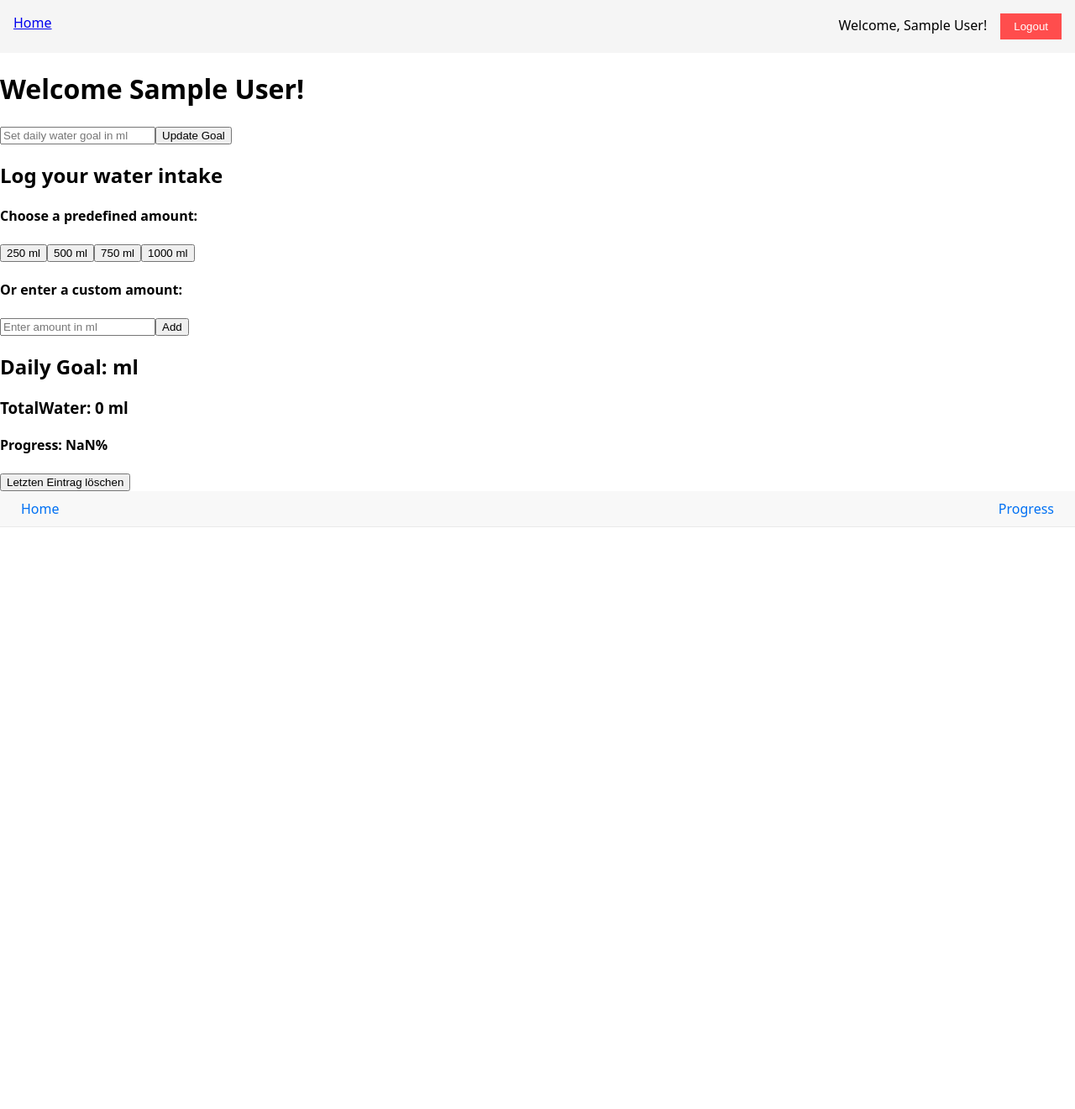
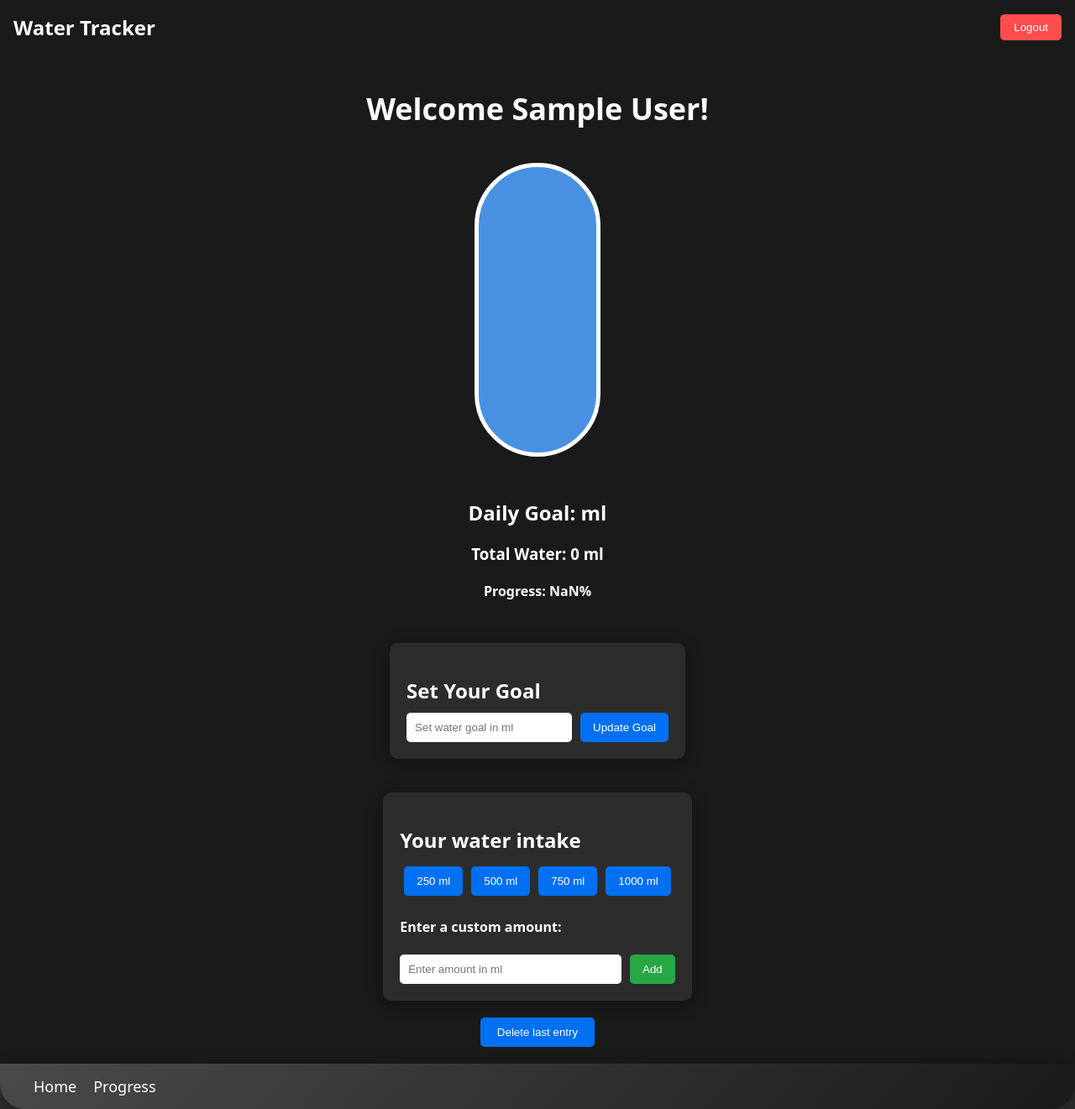
Before and after one commit to Eduardekkel/water-tracker, a Next.js app: page / in a window 1280 px wide. Shown: the whole page at 84% size. Before the commit the page ends 800 px from the top, so only its background shows below. Built offline with nearby package versions, Linux system fonts and the light colour scheme; no server answers; sample sign-in values are in the browser's storage.

Commit message:
added styled components

```diff
--- /dev/null
+++ b/components/Dashboard.js
@@ -0,0 +1,55 @@
+import styled from "styled-components";
+
+export const Container = styled.div`
+  display: flex;
+  flex-direction: column;
+  align-items: center;
+  background-color: #1a1a1a;
+  color: white;
+  min-height: 100vh;
+  padding: 20px;
+`;
+
+export const Header = styled.h1`
+  font-size: 36px;
+  margin: 20px 0;
+`;
+
+export const BottleContainer = styled.div`
+  position: relative;
+  width: 150px;
+  height: 350px;
+  margin: 20px 0;
+  border: 5px solid #fff;
+  border-radius: 75px;
+  overflow: hidden;
+  background-color: #4a90e2;
+`;
+
+export const WaterLevel = styled.div`
+  position: absolute;
+  bottom: 0;
+  width: 100%;
+  height: ${({ percentage }) => `${percentage}%`};
+  background-color: #00bfff;
+  transition: height 0.5s ease;
+`;
+
+export const ProgressText = styled.div`
+  text-align: center;
+  margin: 10px 0;
+`;
+
+export const Button = styled.button`
+  background-color: #0070f3;
+  color: white;
+  border: none;
+  border-radius: 5px;
+  padding: 10px 20px;
+  cursor: pointer;
+  transition: background-color 0.3s;
+
+  &:hover {
+    background-color: #005bb5;
+  }
+`;
--- a/components/GoalsForm/GoalsForm.js
+++ b/components/GoalsForm/GoalsForm.js
@@ -1,4 +1,48 @@
+// components/GoalsForm/GoalsForm.js
+
 import { useState } from "react";
+import styled from "styled-components";
+
+const Container = styled.div`
+  background-color: #2c2c2c; /* Dunkler Hintergrund */
+  border-radius: 10px; /* Abgerundete Ecken */
+  padding: 20px;
+  margin: 20px 0; /* Abstand oben und unten */
+  color: white; /* Textfarbe */
+  box-shadow: 0 4px 20px rgba(0, 0, 0, 0.3); /* Schatten für Tiefe */
+`;
+
+const Title = styled.h2`
+  font-size: 24px;
+  margin-bottom: 10px;
+`;
+
+const Input = styled.input`
+  padding: 10px;
+  border: none;
+  border-radius: 5px;
+  flex: 1; /* Nimmt den verfügbaren Platz ein */
+  margin-right: 10px; /* Abstand zwischen Eingabe und Button */
+`;
+
+const UpdateButton = styled.button`
+  background-color: #0070f3; /* Button-Hintergrundfarbe */
+  color: white;
+  border: none;
+  border-radius: 5px;
+  padding: 10px 15px;
+  cursor: pointer;
+  transition: background-color 0.3s;
+
+  &:hover {
+    background-color: #005bb5; /* Button-Farbe beim Hover */
+  }
+`;
+
+const FormContainer = styled.form`
+  display: flex; /* Flexbox für die Eingabe und den Button */
+  align-items: center; /* Vertikale Ausrichtung */
+`;
 
 export default function GoalsForm({ setGoal, currentGoal }) {
   const [newGoal, setNewGoal] = useState(currentGoal);
@@ -9,14 +53,17 @@ export default function GoalsForm({ setGoal, currentGoal }) {
   };
 
   return (
-    <form onSubmit={handleSubmit}>
-      <input
-        type="number"
-        value={newGoal || ""}
-        onChange={(e) => setNewGoal(e.target.value)}
-        placeholder="Set daily water goal in ml"
-      />
-      <button type="submit">Update Goal</button>
-    </form>
+    <Container>
+      <Title>Set Your Goal</Title>
+      <FormContainer onSubmit={handleSubmit}>
+        <Input
+          type="number"
+          value={newGoal || ""}
+          onChange={(e) => setNewGoal(e.target.value)}
+          placeholder="Set water goal in ml"
+        />
+        <UpdateButton type="submit">Update Goal</UpdateButton>
+      </FormContainer>
+    </Container>
   );
 }
--- a/components/Header/Header.js
+++ b/components/Header/Header.js
@@ -1,40 +1,71 @@
-import { useSession, signOut } from "next-auth/react";
+import styled from "styled-components";
+import { useSession, signOut, signIn } from "next-auth/react"; // Importiere signIn hier
 import Link from "next/link";
+
+const HeaderContainer = styled.header`
+  padding: 1rem;
+  background-color: #1a1a1a; /* Dunkler Hintergrund */
+`;
+
+const Nav = styled.nav`
+  display: flex;
+  justify-content: space-between;
+  align-items: center;
+`;
+
+const Logo = styled.h1`
+  color: white;
+  margin: 0;
+  font-size: 24px;
+`;
+
+const LogoutButton = styled.button`
+  padding: 0.5rem 1rem;
+  background-color: #ff4d4d;
+  color: white;
+  border: none;
+  border-radius: 5px;
+  cursor: pointer;
+
+  &:hover {
+    background-color: #e03e3e;
+  }
+`;
+
+const LoginButton = styled.button`
+  padding: 0.5rem 1rem;
+  background-color: #0070f3;
+  color: white;
+  border: none;
+  border-radius: 5px;
+  cursor: pointer;
+
+  &:hover {
+    background-color: #005bb5;
+  }
+`;
 
 export default function Header() {
   const { data: session, status } = useSession();
 
   return (
-    <header style={{ padding: "1rem", backgroundColor: "#f5f5f5" }}>
-      <nav style={{ display: "flex", justifyContent: "space-between" }}>
-        <div>
-          {/* Link zum Dashboard oder Home */}
-          <Link href="/">Home</Link>
-        </div>
-
+    <HeaderContainer>
+      <Nav>
+        <Logo>Water Tracker</Logo>
         <div>
           {status === "authenticated" ? (
             <>
-              <span>Welcome, {session.user?.name || "User"}!</span>
-              <button
-                style={{
-                  marginLeft: "1rem",
-                  padding: "0.5rem 1rem",
-                  backgroundColor: "#ff4d4d",
-                  color: "#fff",
-                  border: "none",
-                  cursor: "pointer",
-                }}
+              <LogoutButton
                 onClick={() => signOut({ callbackUrl: "/auth/signin" })}
               >
                 Logout
-              </button>
+              </LogoutButton>
             </>
           ) : (
-            <Link href="/auth/signin">Login</Link>
+            <LoginButton onClick={() => signIn()}>Login</LoginButton>
           )}
         </div>
-      </nav>
-    </header>
+      </Nav>
+    </HeaderContainer>
   );
 }
--- a/components/Home/Home.js
+++ b/components/Home/Home.js
@@ -56,7 +56,7 @@ export default function Home({ providers }) {
     <Container>
       <Header>Water Tracker</Header>
       <Card>
-        <h2>Stay Hydrated, stay fresh</h2>
+        <h2>Stay Hydrated, stay fresh!</h2>
         <p>Track your water intake with ease and your body will thank you. </p>
 
         {Object.values(providers).map((provider) => (
--- a/components/NavBar/NavBar.js
+++ b/components/NavBar/NavBar.js
@@ -1,45 +1,61 @@
-// components/Navbar/Navbar.js
+import { useSession, signOut } from "next-auth/react";
 import Link from "next/link";
-import { useSession, signOut } from "next-auth/react";
 
-const Navbar = () => {
-  const { data: session } = useSession();
+import styled from "styled-components";
+
+export const NavbarContainer = styled.div`
+  display: flex;
+  justify-content: space-between;
+  align-items: center;
+  padding: 15px 20px;
+  background: linear-gradient(135deg, #4a4a4a, #1a1a1a);
+  border-radius: 0 0 30px 30px;
+  position: relative;
+  box-shadow: 0 4px 20px rgba(0, 0, 0, 0.3);
+`;
+
+export const NavLinks = styled.div`
+  display: flex;
+  align-items: center;
+`;
+
+export const NavLink = styled.a`
+  color: white;
+  text-decoration: none;
+  margin-left: 20px;
+  font-size: 18px;
+  position: relative;
+
+  &:hover {
+    color: #00bfff; /* Change color on hover */
+  }
+
+  &::after {
+    content: "";
+    display: block;
+    width: 0;
+    height: 2px;
+    background: #00bfff; /* Color of the underline */
+    transition: width 0.3s;
+    position: absolute;
+    left: 0;
+    bottom: -5px; /* Position of the underline */
+  }
+
+  &:hover::after {
+    width: 100%; /* Full underline on hover */
+  }
+`;
+
+export default function Navbar() {
+  const { data: session, status } = useSession();
 
   return (
-    <nav style={styles.navbar}>
-      <Link href="/" style={styles.link}>
-        Home
-      </Link>
-      <Link href="/progress" style={styles.link}>
-        Progress
-      </Link>
-    </nav>
+    <NavbarContainer>
+      <NavLinks>
+        <NavLink href="/">Home</NavLink>
+        <NavLink href="/progress">Progress</NavLink>
+      </NavLinks>
+    </NavbarContainer>
   );
-};
-
-const styles = {
-  navbar: {
-    display: "flex",
-    justifyContent: "space-between",
-    alignItems: "center",
-    padding: "10px",
-    backgroundColor: "#f8f8f8",
-    borderBottom: "1px solid #eaeaea",
-  },
-  link: {
-    margin: "0 15px",
-    textDecoration: "none",
-    color: "#0070f3",
-  },
-  button: {
-    background: "none",
-    border: "none",
-    color: "#0070f3",
-    cursor: "pointer",
-  },
-  user: {
-    marginRight: "15px",
-  },
-};
-
-export default Navbar;
+}
--- a/components/WaterForm/WaterForm.js
+++ b/components/WaterForm/WaterForm.js
@@ -1,10 +1,68 @@
 // components/WaterForm/WaterForm.js
 
 import { useState } from "react";
+import styled from "styled-components";
+
+const Container = styled.div`
+  background-color: #2c2c2c;
+  border-radius: 10px;
+  padding: 20px;
+  margin: 20px 0;
+  color: white;
+  box-shadow: 0 4px 20px rgba(0, 0, 0, 0.3);
+`;
+
+const Title = styled.h2`
+  font-size: 24px;
+  margin-bottom: 10px;
+`;
+
+const PredefinedButton = styled.button`
+  background-color: #0070f3;
+  color: white;
+  border: none;
+  border-radius: 5px;
+  padding: 10px 15px;
+  margin: 5px;
+  cursor: pointer;
+  transition: background-color 0.3s;
+
+  &:hover {
+    background-color: #005bb5;
+  }
+`;
+
+const CustomInputContainer = styled.div`
+  display: flex;
+  align-items: center;
+  margin-top: 20px;
+`;
+
+const CustomInput = styled.input`
+  flex: 1;
+  padding: 10px;
+  border: none;
+  border-radius: 5px;
+  margin-right: 10px;
+`;
+
+const AddButton = styled.button`
+  background-color: #28a745;
+  color: white;
+  border: none;
+  border-radius: 5px;
+  padding: 10px 15px;
+  cursor: pointer;
+  transition: background-color 0.3s;
+
+  &:hover {
+    background-color: #218838;
+  }
+`;
 
 export default function WaterForm({ addWaterIntake }) {
   const predefinedAmounts = [250, 500, 750, 1000];
-  const [customAmount, setCustomAmount] = useState(""); // State für benutzerdefinierte Eingabe
+  const [customAmount, setCustomAmount] = useState("");
 
   const handlePredefinedClick = (amount) => {
     addWaterIntake(amount);
@@ -21,21 +79,24 @@ export default function WaterForm({ addWaterIntake }) {
   };
 
   return (
-    <div>
-      <h2>Log your water intake</h2>
+    <Container>
+      <Title>Your water intake</Title>
 
       <div>
-        <h4>Choose a predefined amount:</h4>
         {predefinedAmounts.map((amount) => (
-          <button key={amount} onClick={() => handlePredefinedClick(amount)}>
+          <PredefinedButton
+            key={amount}
+            onClick={() => handlePredefinedClick(amount)}
+          >
             {amount} ml
-          </button>
+          </PredefinedButton>
         ))}
       </div>
 
       <div>
-        <h4>Or enter a custom amount:</h4>
-        <input
+        <h4>Enter a custom amount:</h4>
+        <CustomInputContainer>
+          <CustomInput
             type="number"
             placeholder="Enter amount in ml"
             value={customAmount}
@@ -46,8 +107,9 @@ export default function WaterForm({ addWaterIntake }) {
               }
             }}
           />
-        <button onClick={handleCustomAmountSubmit}>Add</button>
+          <AddButton onClick={handleCustomAmountSubmit}>Add</AddButton>
+        </CustomInputContainer>
       </div>
-    </div>
+    </Container>
   );
 }
--- a/pages/index.js
+++ b/pages/index.js
@@ -3,6 +3,14 @@ import { useRouter } from "next/router";
 import { useEffect, useState } from "react";
 import GoalsForm from "@/components/GoalsForm/GoalsForm";
 import WaterForm from "@/components/WaterForm/WaterForm";
+import {
+  Container,
+  Header,
+  BottleContainer,
+  WaterLevel,
+  ProgressText,
+  Button,
+} from "@/components/Dashboard";
 
 export default function Dashboard() {
   const { data: session, status } = useSession();
@@ -54,11 +62,12 @@ export default function Dashboard() {
   }, [status]);
 
   const totalWater = waterEntries.reduce((sum, entry) => sum + entry.amount, 0);
-  const progressPercentage = Math.min((totalWater / goal) * 100, 100);
+  const progressPercentage = Math.min(
+    Math.max((totalWater / goal) * 100, 0),
+    100
+  );
 
-  async function updateGoal(newGoal) {
-    // ... (deine bestehende updateGoal-Funktion bleibt unverändert)
-  }
+  async function updateGoal(newGoal) {}
 
   const addWaterIntake = async (amount) => {
     try {
@@ -143,21 +152,24 @@ export default function Dashboard() {
   };
 
   return (
-    <div>
-      <h1>Welcome {session?.user?.name || "User"}!</h1>
-      <GoalsForm setGoal={updateGoal} currentGoal={goal} />
-      <WaterForm addWaterIntake={addWaterIntake} />
-      <div>
+    <Container>
+      <Header>Welcome {session?.user?.name || "User"}!</Header>
+
+      <BottleContainer>
+        <WaterLevel percentage={progressPercentage} />
+      </BottleContainer>
+      <ProgressText>
         <h2>Daily Goal: {goal} ml</h2>
-        <h3>TotalWater: {totalWater} ml</h3>
+        <h3>Total Water: {totalWater} ml</h3>
         <h4>Progress: {progressPercentage.toFixed(2)}%</h4>
         {progressPercentage < 100 && (
           <p>You have {goal - totalWater} ml left to reach your goal</p>
         )}
         {progressPercentage >= 100 && <p>Goal reached! Good job!</p>}
-      </div>
-
-      <button onClick={deleteLastWaterIntake}>Letzten Eintrag löschen</button>
-    </div>
+      </ProgressText>
+      <GoalsForm setGoal={updateGoal} currentGoal={goal} />
+      <WaterForm addWaterIntake={addWaterIntake} />
+      <Button onClick={deleteLastWaterIntake}>Delete last entry</Button>
+    </Container>
   );
 }
--- a/pages/progress.js
+++ b/pages/progress.js
@@ -42,7 +42,6 @@ export default function ProgressPage() {
 
   return (
     <div>
-      <h1>Your last entries</h1>
       <WaterIntakeChart waterEntries={waterEntries} />
     </div>
   );
--- a/styles.js
+++ b/styles.js
@@ -10,5 +10,6 @@ export default createGlobalStyle`
   body {
     margin: 0;
     font-family: system-ui;
+    background-color: #2c2c2c;
   }
 `;
```
Also changed, not shown: components/WaterIntakeChart/WaterIntakeChart.js (+74 -3 lines). Lines whose indentation alone changed are shown as unchanged.
